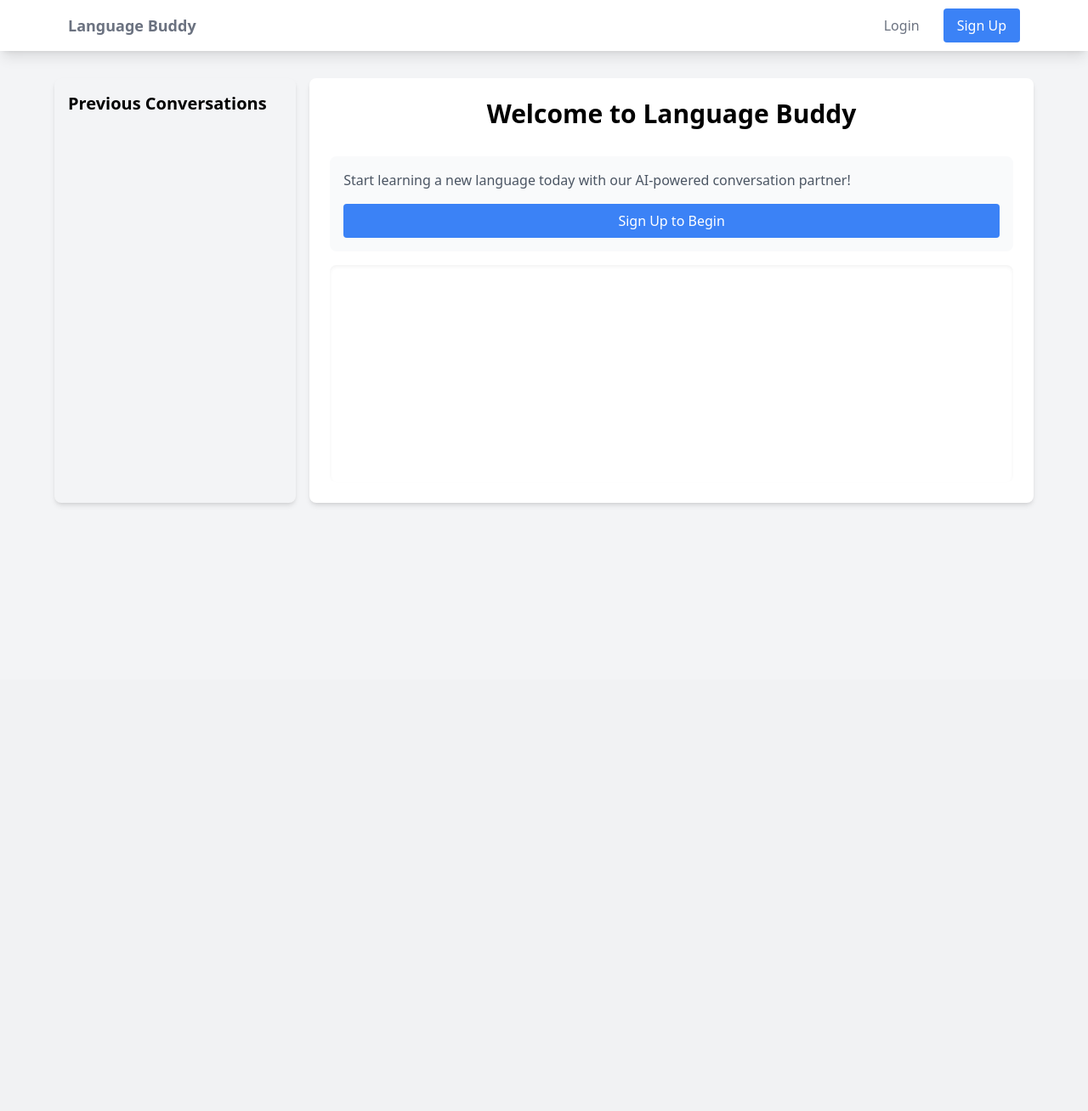
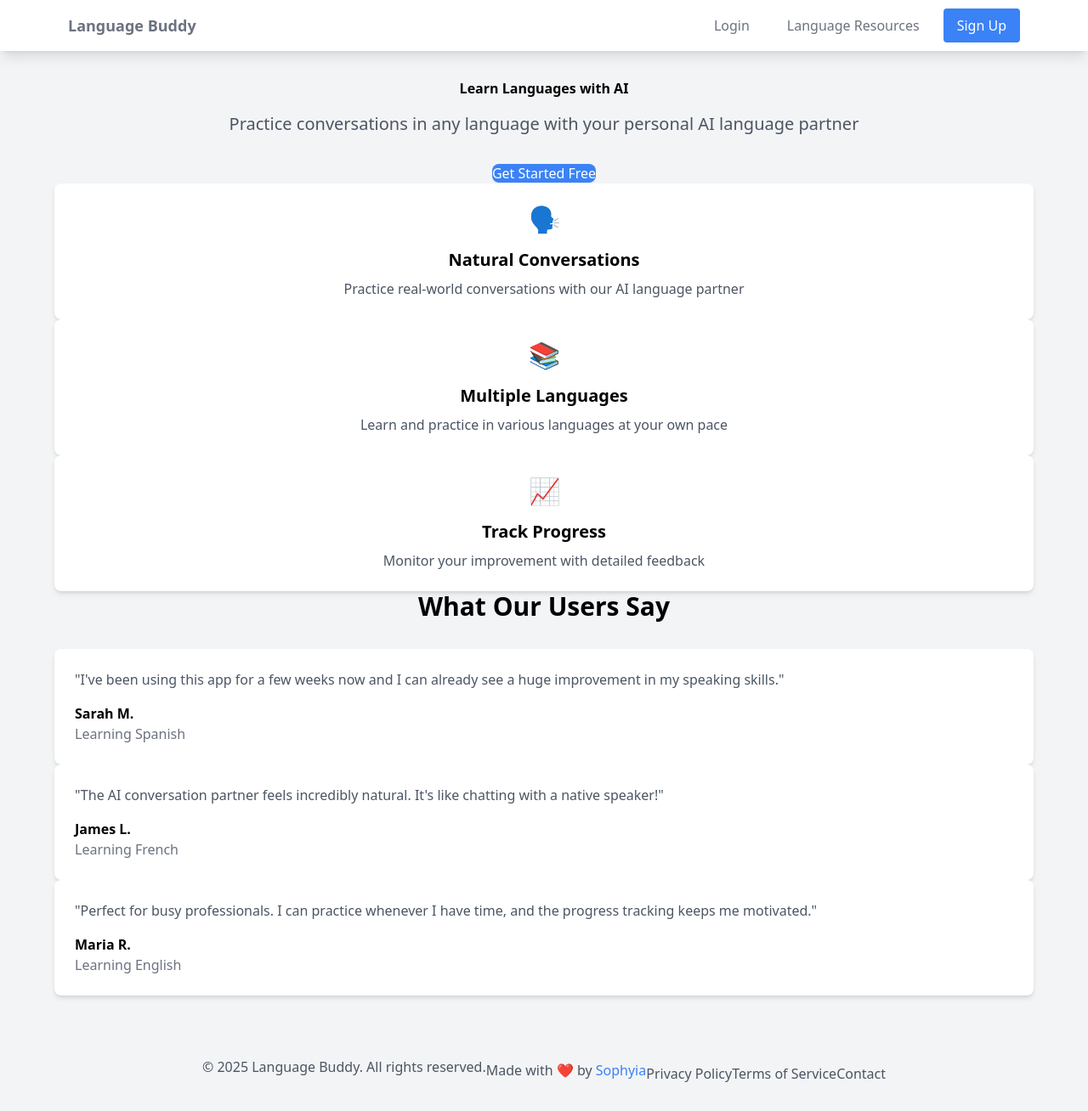
Before and after one commit to Sophyia7/language-buddy, a Django app: page / in a window 1280 px wide. Shown: the whole page at 85% size. Before the commit the page ends 595 px from the top, so only its background shows below. Run offline with Django 5.2, Linux system fonts and the light colour scheme; some libraries are stand-ins or nearby versions.

Commit message:
Created landing page and updated other UI

```diff
--- a/templates/base.html
+++ b/templates/base.html
@@ -19,12 +19,14 @@
                     </div>
                 </div>
                 <div class="flex items-center space-x-3">
-                    {% if request.user_authenticated %}
+                    {% if request.session.user_id %}
                         <a href="{% url 'home' %}" class="py-2 px-4 text-gray-500 hover:text-gray-700">Home</a>
+                        <a href="{% url 'login' %}" class="py-2 px-4 text-gray-500 hover:text-gray-700">Language Resources</a>
                         <a href="#" class="py-2 px-4 bg-blue-500 text-white rounded hover:bg-blue-600">Start Chat</a>
                         <a href="{% url 'logout' %}" class="py-2 px-4 text-gray-500 hover:text-gray-700">Logout</a>
                     {% else %}
                         <a href="{% url 'login' %}" class="py-2 px-4 text-gray-500 hover:text-gray-700">Login</a>
+                        <a href="{% url 'login' %}" class="py-2 px-4 text-gray-500 hover:text-gray-700">Language Resources</a>
                         <a href="{% url 'signup' %}" class="py-2 px-4 bg-blue-500 text-white rounded hover:bg-blue-600">Sign Up</a>
                     {% endif %}
                 </div>
@@ -36,5 +38,22 @@
         {% block content %}
         {% endblock %}
     </main>
+
+        <!-- Footer -->
+        <footer class="bg-gray-100 py-8 mt-auto">
+            <div class="max-w-6xl mx-auto px-4">
+                <div class="flex flex-col items-center justify-center text-gray-600 text-sm">
+                    <p>© 2025 Language Buddy. All rights reserved.</p>
+                    <p class="mt-2">Made with ❤️ by <a href="https://github.com/Sophyia7/language-buddy" class="text-blue-500 hover:text-blue-600">Sophyia</a></p>
+                    <div class="mt-4 flex space-x-4">
+                        <a href="#" class="hover:text-gray-900">Privacy Policy</a>
+                        <a href="#" class="hover:text-gray-900">Terms of Service</a>
+                        <a href="https://x.com/sophiairoegbu_" class="hover:text-gray-900">Contact</a>
+                    </div>
+                </div>
+            </div>
+        </footer>
+
+
 </body>
 </html>
--- a/templates/core/home.html
+++ b/templates/core/home.html
@@ -1,59 +1,67 @@
 {% extends 'base.html' %}
 
 {% block content %}
-<div class="max-w-6xl mx-auto flex">
-    <!-- Sidebar for previous conversations -->
-    <div class="w-1/4 bg-gray-100 p-4 rounded-lg shadow-md">
-        <h2 class="text-xl font-bold mb-4">Previous Conversations</h2>
-        <ul>
-            {% for conversation in conversations %}
-                <li class="mb-2">
-                    <a href="{% url 'chat' conversation.id %}" class="block p-2 bg-white rounded hover:bg-gray-200">
-                        {{ conversation.title }}
-                    </a>
-                </li>
-            {% endfor %}
-        </ul>
+<div class="max-w-6xl mx-auto">
+    <!-- Hero Section -->
+    <div class="text-center py-12">
+        <h1 class="text-4xl font-bold mb-4">Learn Languages with AI</h1>
+        <p class="text-xl text-gray-600 mb-8">Practice conversations in any language with your personal AI language partner</p>
+        {% if request.user_authenticated %}
+            <a href="{% url 'signup' %}" class="bg-blue-500 text-white px-8 py-3 rounded-lg hover:bg-blue-600 transition">
+                Start Chatting
+            </a>
+        {% else %}
+            <a href="{% url 'signup' %}" class="bg-blue-500 text-white px-8 py-3 rounded-lg hover:bg-blue-600 transition">
+                Get Started Free
+            </a>
+        {% endif %}
     </div>
 
-    <!-- Main chat area -->
-    <div class="w-3/4 bg-white p-6 rounded-lg shadow-md ml-4">
-        <h1 class="text-3xl font-bold text-center mb-8">Welcome to Language Buddy</h1>
-        <div class="bg-gray-50 p-4 rounded-lg mb-4">
-            {% if request.user_authenticated %}
-                <p class="text-gray-600 mb-4">Welcome!</p>
-                <a href="#" class="block w-full text-center bg-blue-500 text-white py-2 px-4 rounded hover:bg-blue-600">
-                    Start Chatting
-                </a>
-            {% else %}
-                <p class="text-gray-600 mb-4">Start learning a new language today with our AI-powered conversation partner!</p>
-                <a href="{% url 'signup' %}" class="block w-full text-center bg-blue-500 text-white py-2 px-4 rounded hover:bg-blue-600">
-                    Sign Up to Begin
-                </a>
-            {% endif %}
+    <!-- Features Section -->
+    <div class="grid md:grid-cols-3 gap-8 py-12">
+        <div class="text-center p-6 bg-white rounded-lg shadow-md">
+            <div class="text-3xl mb-4">🗣️</div>
+            <h3 class="text-xl font-semibold mb-2">Natural Conversations</h3>
+            <p class="text-gray-600">Practice real-world conversations with our AI language partner</p>
         </div>
+        <div class="text-center p-6 bg-white rounded-lg shadow-md">
+            <div class="text-3xl mb-4">📚</div>
+            <h3 class="text-xl font-semibold mb-2">Multiple Languages</h3>
+            <p class="text-gray-600">Learn and practice in various languages at your own pace</p>
+        </div>
+        <div class="text-center p-6 bg-white rounded-lg shadow-md">
+            <div class="text-3xl mb-4">📈</div>
+            <h3 class="text-xl font-semibold mb-2">Track Progress</h3>
+            <p class="text-gray-600">Monitor your improvement with detailed feedback</p>
+        </div>
+    </div>
 
-        <!-- Chat messages -->
-        <div class="chat-messages bg-white p-4 rounded-lg shadow-inner h-64 overflow-y-auto">
-            {% for message in messages %}
-                <div class="mb-4">
-                    <div class="font-bold">{{ message.sender }}</div>
-                    <div class="text-gray-700">{{ message.text }}</div>
-                    <div class="text-xs text-gray-500">{{ message.timestamp }}</div>
+    <!-- Testimonials Section -->
+    <div class="py-12">
+        <h2 class="text-3xl font-bold text-center mb-8">What Our Users Say</h2>
+        <div class="grid md:grid-cols-3 gap-8">
+            <div class="bg-white p-6 rounded-lg shadow-md">
+                <p class="text-gray-600">"I've been using this app for a few weeks now and I can already see a huge improvement in my speaking skills."</p>
+                <div class="mt-4">
+                    <p class="font-semibold">Sarah M.</p>
+                    <p class="text-sm text-gray-500">Learning Spanish</p>
                 </div>
-            {% endfor %}
+            </div>
+            <div class="bg-white p-6 rounded-lg shadow-md">
+                <p class="text-gray-600">"The AI conversation partner feels incredibly natural. It's like chatting with a native speaker!"</p>
+                <div class="mt-4">
+                    <p class="font-semibold">James L.</p>
+                    <p class="text-sm text-gray-500">Learning French</p>
+                </div>
+            </div>
+            <div class="bg-white p-6 rounded-lg shadow-md">
+                <p class="text-gray-600">"Perfect for busy professionals. I can practice whenever I have time, and the progress tracking keeps me motivated."</p>
+                <div class="mt-4">
+                    <p class="font-semibold">Maria R.</p>
+                    <p class="text-sm text-gray-500">Learning English</p>
+                </div>
+            </div>
         </div>
-
-        <!-- Message input -->
-        {% if request.user_authenticated %}
-            <form method="post" action="{% url 'send_message' %}" class="mt-4">
-                {% csrf_token %}
-                <textarea name="message" rows="3" class="w-full p-2 border rounded-lg" placeholder="Type your message..."></textarea>
-                <button type="submit" class="block w-full bg-blue-500 text-white py-2 px-4 rounded hover:bg-blue-600 mt-2">
-                    Send
-                </button>
-            </form>
-        {% endif %}
     </div>
 </div>
 {% endblock %}
```
Also changed, not shown: templates/auth/profile_setup.html (added, +31 -0 lines).
